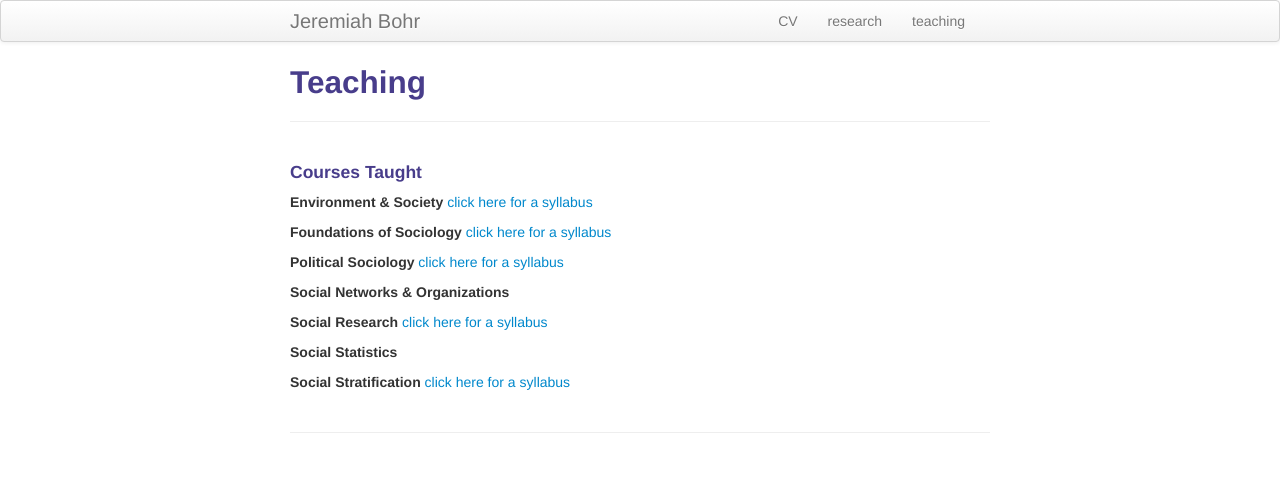
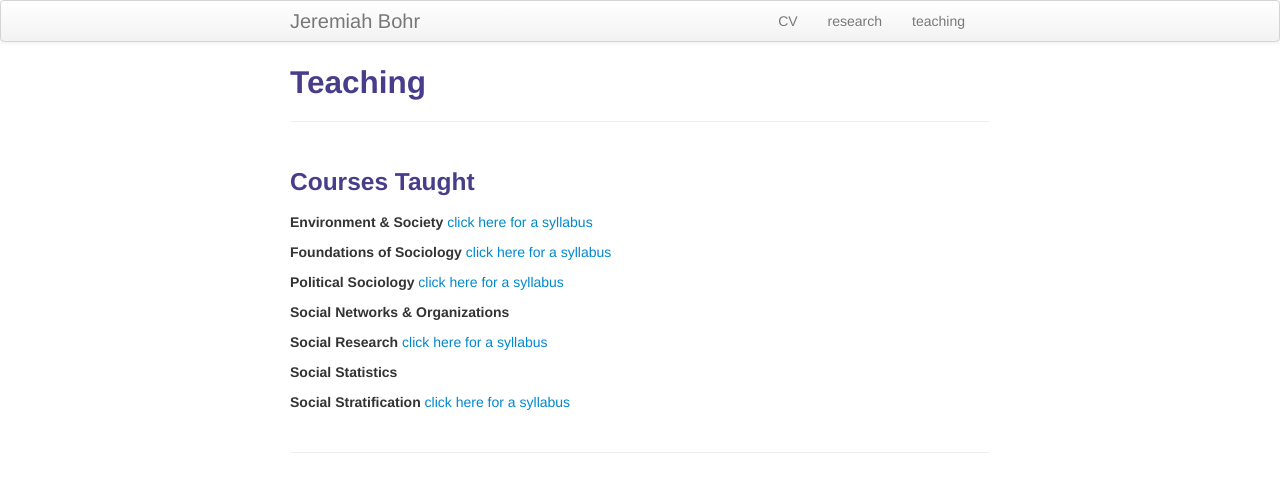
Before and after one commit to jeremiahbohr/jeremiahbohr.github.io, a Jekyll site: the page built from pages/teaching.md, in a window 1280 px wide. Shown: the top 492 px of the page. Built offline with Jekyll 4.4.1, drawn with Linux system fonts in a browser that asks for light colours; our own code applies the rules of GitHub Pages for plain Markdown files.

Commit message:
update my website

```diff
--- a/pages/teaching.md
+++ b/pages/teaching.md
@@ -13,7 +13,7 @@ description: Jeremiah Bohr's teaching
   gtag('config', 'UA-127467072-1');
 </script>
 
-#### Courses Taught
+### Courses Taught
 
 **Environment & Society**
 [click here for a syllabus]({{ BASE_PATH}}/pages/syllabi/EnvSociety_SP18.pdf)
```
